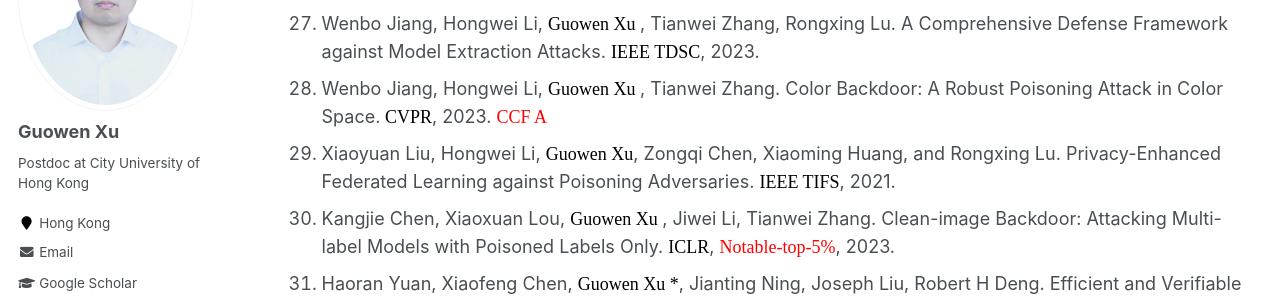
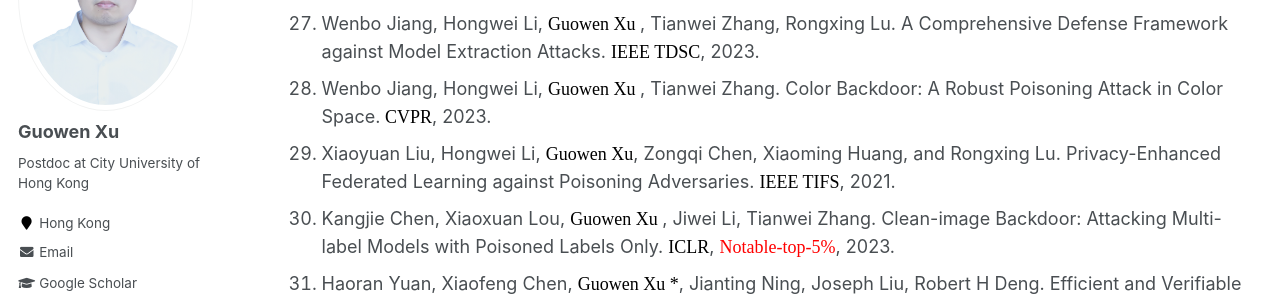
Before and after one commit to Guowen-xu/guowen-xu.github.io, a Jekyll site: the page built from _pages/publications.md, in a window 1280 px wide and 900 px high, scrolled down 1871 px. Shown: the part 153-453 px from the top of the window. Built offline with Jekyll 4.4.1, drawn with Linux system fonts in a browser that asks for light colours; some web fonts are replaced.

Commit message:
Update publications.md

```diff
--- a/_pages/publications.md
+++ b/_pages/publications.md
@@ -41,7 +41,7 @@ You can find my articles on my [Google Scholar](https://scholar.google.com.hk/ci
 25. <div class="justify">Jianfei Sun,  <font face="Times New Roman" color=black size=4> Guowen Xu *</font>, Tianwei Zhang, et al. Share your data carefree: An efficient, scalable and privacy-preserving data sharing service in cloud computing. <font face="Times New Roman" color=black size=4> IEEE TCC</font>. 2021. </div>
 26. <div class="justify">Xingshuo Han, <font face="Times New Roman" color=black size=4> Guowen Xu</font>, Yuan Zhou, Xuehuan Yang, Jiwei Li, Tianwei Zhang. Physical Backdoor Attacks to Lane Detection Systems in Autonomous Driving.  <font face="Times New Roman" color=black size=4>ACM MM</font>, 2022. </div>
 27. <div class="justify">Wenbo Jiang, Hongwei Li, <font face="Times New Roman" color=black size=4> Guowen Xu </font>, Tianwei Zhang, Rongxing Lu. A Comprehensive Defense Framework against Model Extraction Attacks. <font face="Times New Roman" color=black size=4> IEEE TDSC</font>, 2023. </div>
-28.  <div class="justify">Wenbo Jiang, Hongwei Li, <font face="Times New Roman" color=black size=4> Guowen Xu </font>, Tianwei Zhang. Color Backdoor: A Robust Poisoning Attack in Color Space.<font face="Times New Roman" color=black size=4> CVPR</font>, 2023. <font face="Times New Roman" color=red size=4>  CCF A </font></div>
+28.  <div class="justify">Wenbo Jiang, Hongwei Li, <font face="Times New Roman" color=black size=4> Guowen Xu </font>, Tianwei Zhang. Color Backdoor: A Robust Poisoning Attack in Color Space.<font face="Times New Roman" color=black size=4> CVPR</font>, 2023.</div>
 29.  <div class="justify">Xiaoyuan Liu, Hongwei Li, <font face="Times New Roman" color=black size=4> Guowen Xu</font>, Zongqi Chen, Xiaoming Huang, and Rongxing Lu. Privacy-Enhanced Federated Learning against Poisoning Adversaries. <font face="Times New Roman" color=black size=4> IEEE TIFS</font>, 2021. </div>
 30.  <div class="justify">Kangjie Chen, Xiaoxuan Lou, <font face="Times New Roman" color=black size=4> Guowen Xu </font>, Jiwei Li, Tianwei Zhang. Clean-image Backdoor: Attacking Multi-label Models with Poisoned Labels Only. <font face="Times New Roman" color=black size=4> ICLR</font>, <font face="Times New Roman" color=red size=4> Notable-top-5%</font>, 2023.</div>
 31. <div class="justify">Haoran Yuan, Xiaofeng Chen, <font face="Times New Roman" color=black size=4> Guowen Xu *</font>, Jianting Ning, Joseph Liu, Robert H Deng.  Efficient and Verifiable Proof of Replication with Fast Fault Localization.  <font face="Times New Roman" color=black size=4> IEEE INFOCOM</font>, 2021.</div>
```
